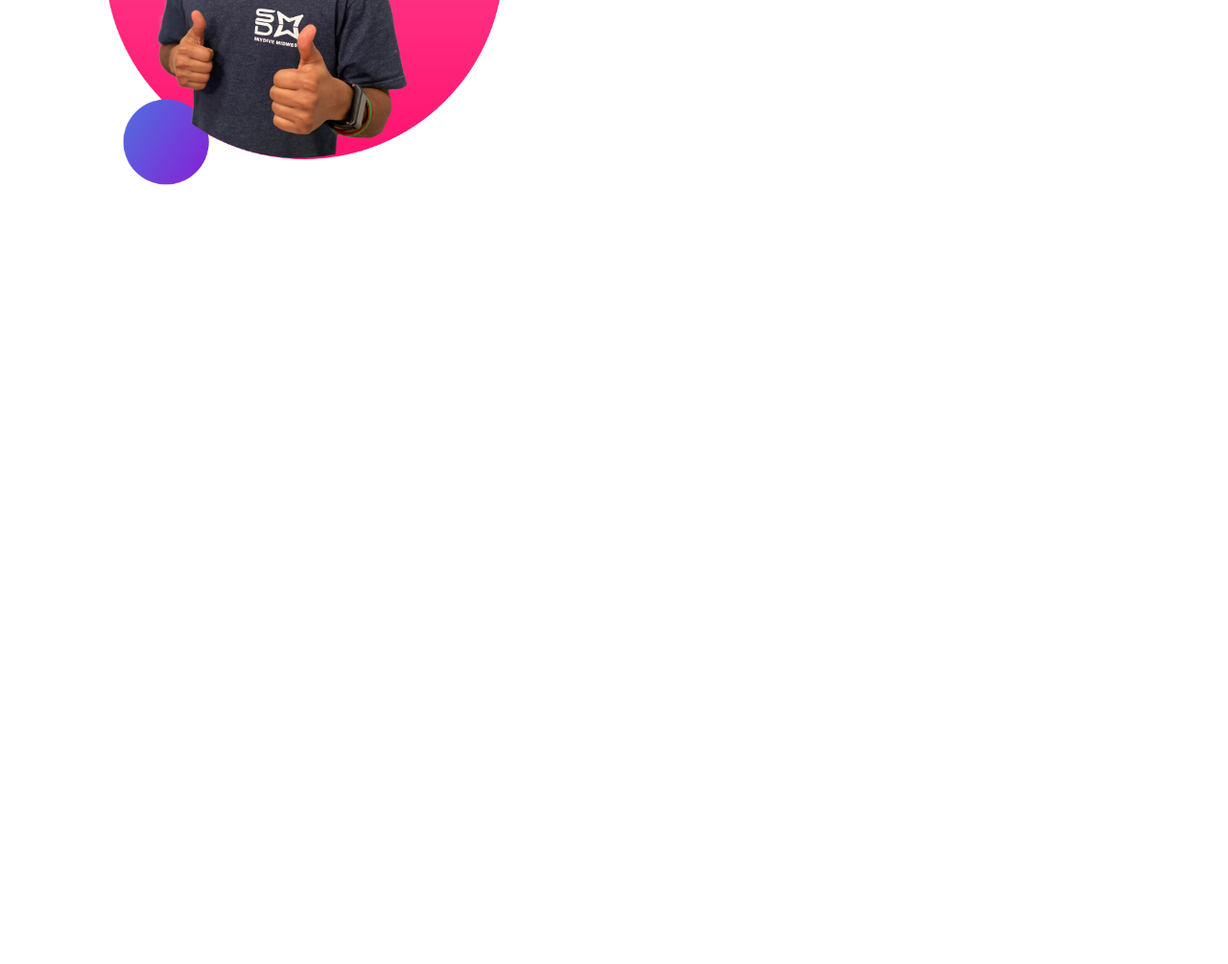
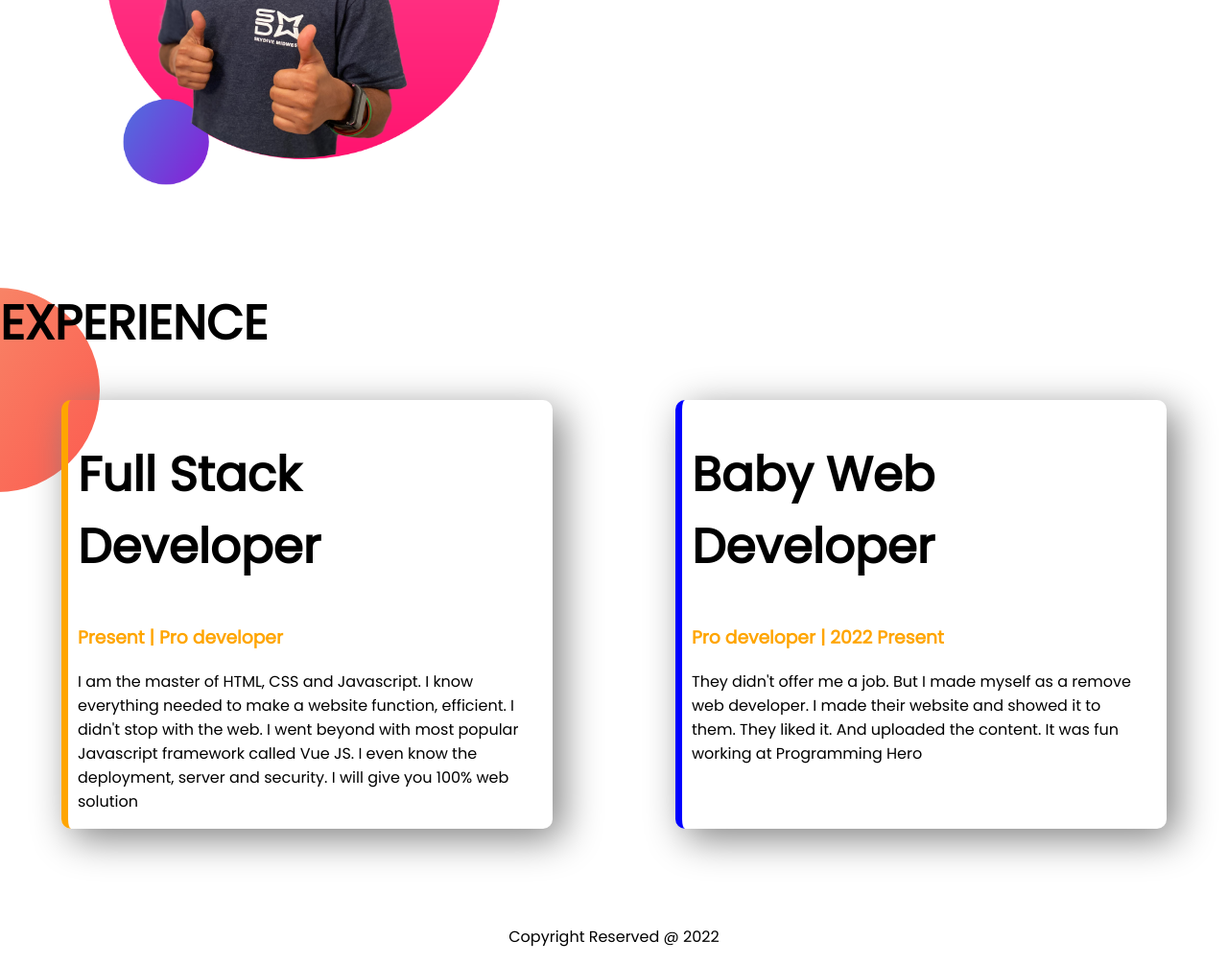
Before and after one commit to M3ZBAH/developer-protfolio, a plain HTML site: page index.html in a window 1280 px wide. Shown: the part 993-1998 px from the top of the page at 96% size. Before the commit the page ends 1293 px from the top, so only its background shows below. Drawn offline with Linux system fonts and the light colour scheme.

Commit message:
footer added

```diff
--- a/index.html
+++ b/index.html
@@ -13,7 +13,7 @@
 </head>
 
 <body>
-    <section class="top-banner">
+    <section class="top-banner flexible-container">
         <div class="half-width">
             <h1>WECOME TO</h1>
             <h1><span class="orange-color">MEZBAH's</span> protfolio</h1>
@@ -28,7 +28,7 @@
         <div class="half-width"><img src="images/jhankar.png" alt="" srcset="">
         </div>
     </section>
-    <section class="dream-big">
+    <section class="dream-big flexible-container">
         <div class="half-width">
             <img src="images/jhankar2.png" alt="">
         </div>
@@ -41,7 +41,32 @@
                 make simple website. My goal is to build 3 websites and learn advanced topics.</p>
         </div>
     </section>
+    <section class="experience-area">
+        <h1>EXPERIENCE</h1>
+        <div class="flexible-container">
+            <div id="full-stack" class="experience">
+                <h1>Full Stack Developer</h1>
+                <h3><span class="orange-color"> Present | Pro developer</span></h3>
+                <p>I am the master of HTML, CSS and Javascript. I know everything needed to make a website function,
+                    efficient. I didn't stop with the web. I went beyond with most popular Javascript framework called
+                    Vue
+                    JS. I even know the deployment, server and security. I will give you 100% web solution</p>
+            </div>
+            <div id="baby-web" class="experience">
+                <h1>Baby Web Developer</h1>
+                <h3><span class="orange-color">Pro developer | 2022 Present</span></h3>
+                <p>They didn't offer me a job. But I made myself as a remove web developer. I made their website and
+                    showed
+                    it to them. They liked it. And uploaded the content. It was fun working at Programming Hero</p>
+            </div>
+        </div>
 
+    </section>
 </body>
+<footer>
+    <p>
+        Copyright Reserved @ 2022
+    </p>
+</footer>
 
 </html>
--- a/style.css
+++ b/style.css
@@ -12,7 +12,7 @@ h1 {
     color: orange;
 }
 
-section {
+.flexible-container {
     display: flex;
     margin-bottom: 100px;
 }
@@ -21,6 +21,7 @@ section {
     width: 50%;
     padding-left: 5%;
     padding-top: 7%;
+
 
 }
 
@@ -44,14 +45,26 @@ section {
     background-repeat: no-repeat;
 }
 
-p {
+.experience {
+    width: 40%;
+    margin-left: 5%;
+    margin-right: 5%;
+    padding-left: 10px;
+    padding-right: 20px;
+    border-radius: 10px;
+    box-shadow: 10px 10px 40px gray;
+    border-left: 7px solid blue;
+}
+
+.experience-area {
+    background-image: url(/images/exp-bg.png);
+    background-repeat: no-repeat;
+}
+
+#full-stack {
+    border-left: 7px solid orange;
+}
+
+footer p {
     text-align: center;
 }
-
-h2 {
-    text-align: center;
-}
-
-h3 {
-    text-align: center;
-}
```
